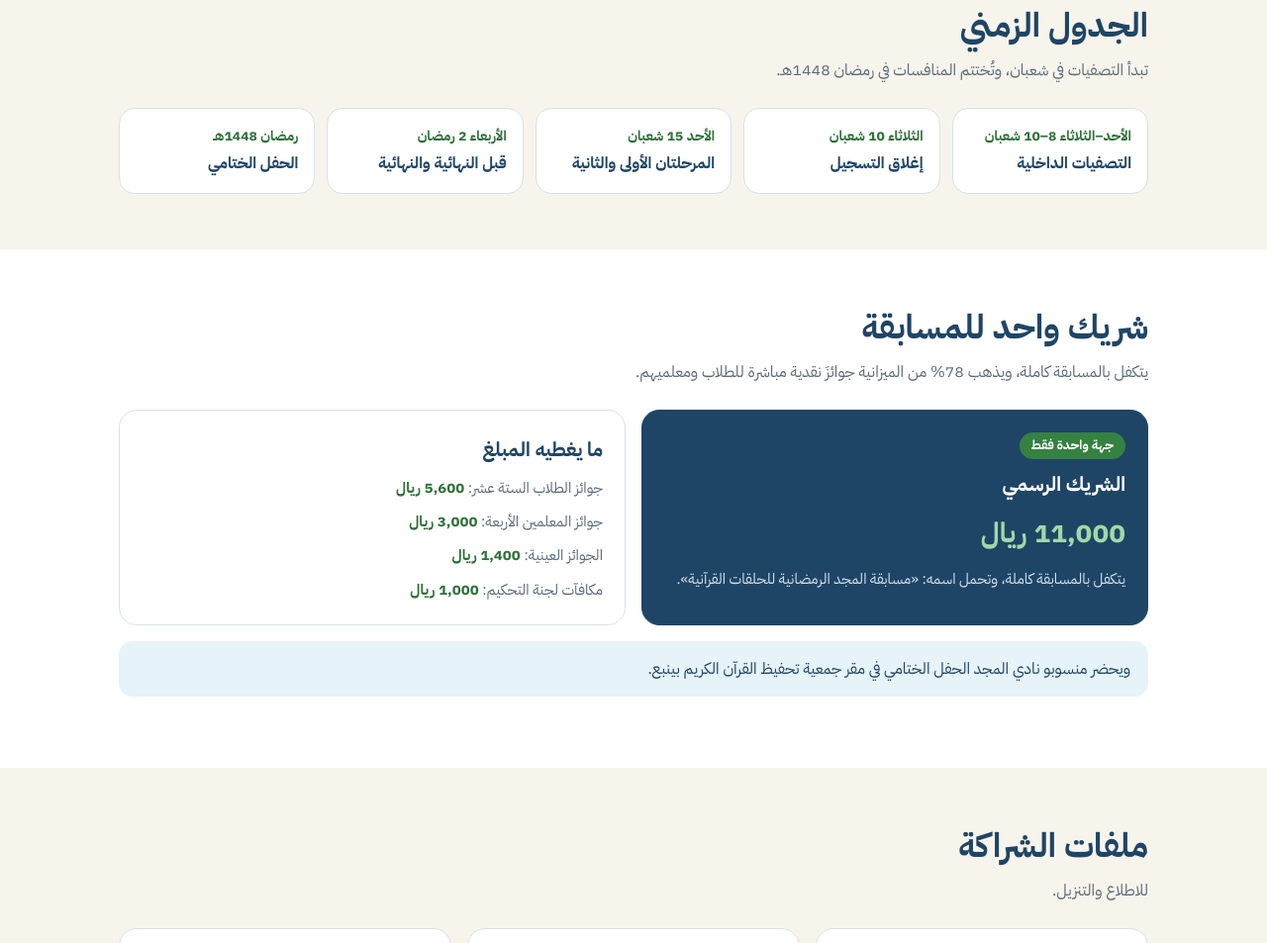
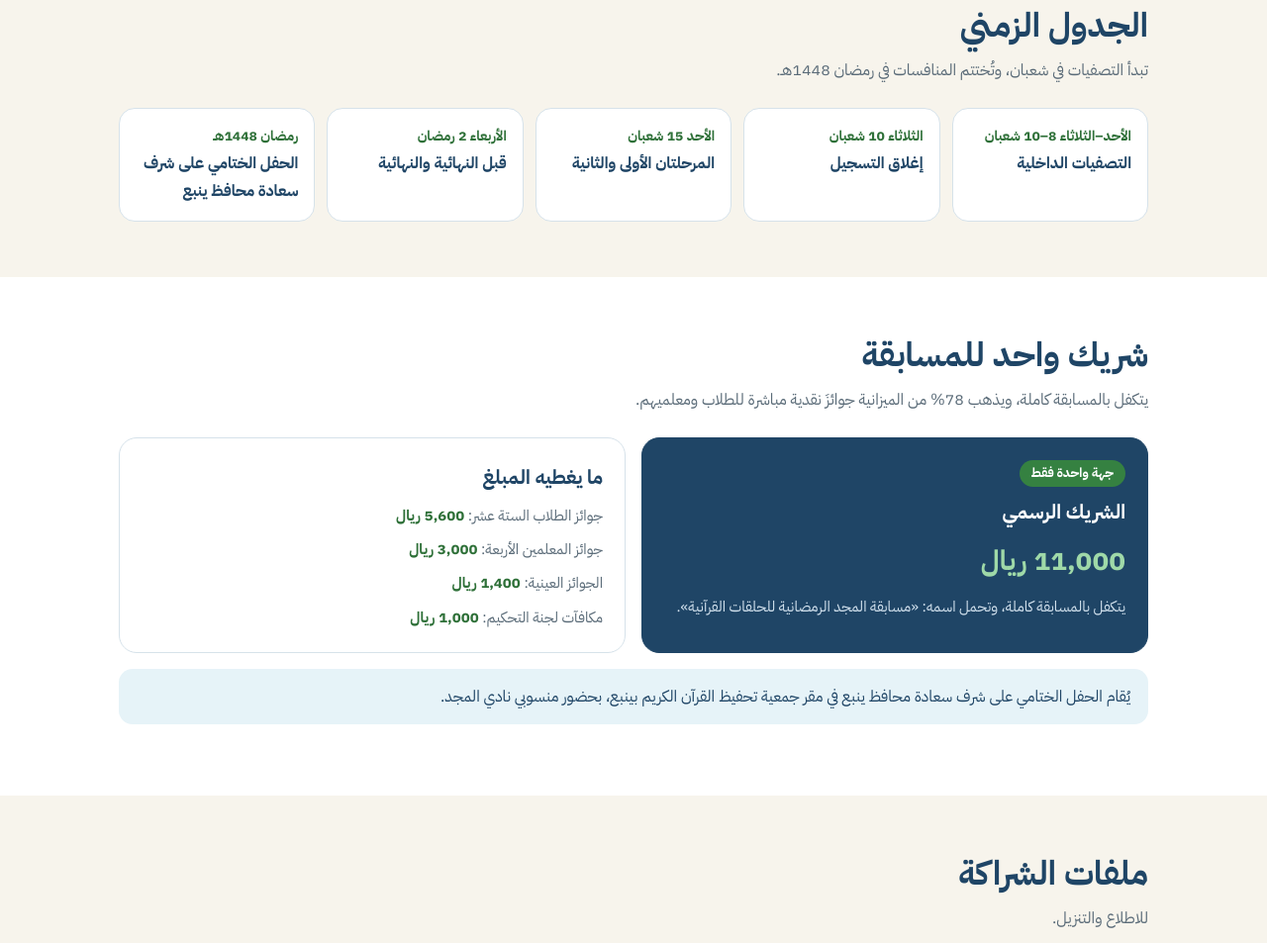
Before and after one commit to makh1551/yanbu-quran-grants, a plain HTML site: page majd/rasmi.html in a window 1280 px wide. Shown: the part 872-1825 px from the top of the page at 99% size. Drawn offline with Linux system fonts and the light colour scheme.

Commit message:
الحفل الختامي على شرف سعادة محافظ ينبع
Co-Authored-By: Claude Opus 5.5 <noreply@anthropic.com>
Claude-Session: https://claude.ai/code/session_01VbSttjGMujJeWi347GMYpw

```diff
--- a/majd/rasmi.html
+++ b/majd/rasmi.html
@@ -47,7 +47,7 @@
 <div class="tl"><b>الثلاثاء 10 شعبان</b><span>إغلاق التسجيل</span></div>
 <div class="tl"><b>الأحد 15 شعبان</b><span>المرحلتان الأولى والثانية</span></div>
 <div class="tl"><b>الأربعاء 2 رمضان</b><span>قبل النهائية والنهائية</span></div>
-<div class="tl"><b>رمضان 1448هـ</b><span>الحفل الختامي</span></div>
+<div class="tl"><b>رمضان 1448هـ</b><span>الحفل الختامي على شرف سعادة محافظ ينبع</span></div>
 </div>
 </div></section>
 
@@ -58,7 +58,7 @@
 <div class="tier main"><span class="pill">جهة واحدة فقط</span><h3>الشريك الرسمي</h3><div class="price">11,000 ريال</div><p>يتكفل بالمسابقة كاملة، وتحمل اسمه: «مسابقة المجد الرمضانية للحلقات القرآنية».</p></div>
 <div class="tier"><h3>ما يغطيه المبلغ</h3><p>جوائز الطلاب الستة عشر: <b>5,600 ريال</b></p><p>جوائز المعلمين الأربعة: <b>3,000 ريال</b></p><p>الجوائز العينية: <b>1,400 ريال</b></p><p>مكافآت لجنة التحكيم: <b>1,000 ريال</b></p></div>
 </div>
-<p class="note" style="margin-top:16px">ويحضر منسوبو نادي المجد الحفل الختامي في مقر جمعية تحفيظ القرآن الكريم بينبع.</p>
+<p class="note" style="margin-top:16px">يُقام الحفل الختامي على شرف سعادة محافظ ينبع في مقر جمعية تحفيظ القرآن الكريم بينبع، بحضور منسوبي نادي المجد.</p>
 </div></section>
 
 <section class="blk alt" id="docs"><div class="wrap">
```
Also changed, not shown: majd/index.html (+1 -1 lines), majd/kora.html (+2 -2 lines), 6 other files.
